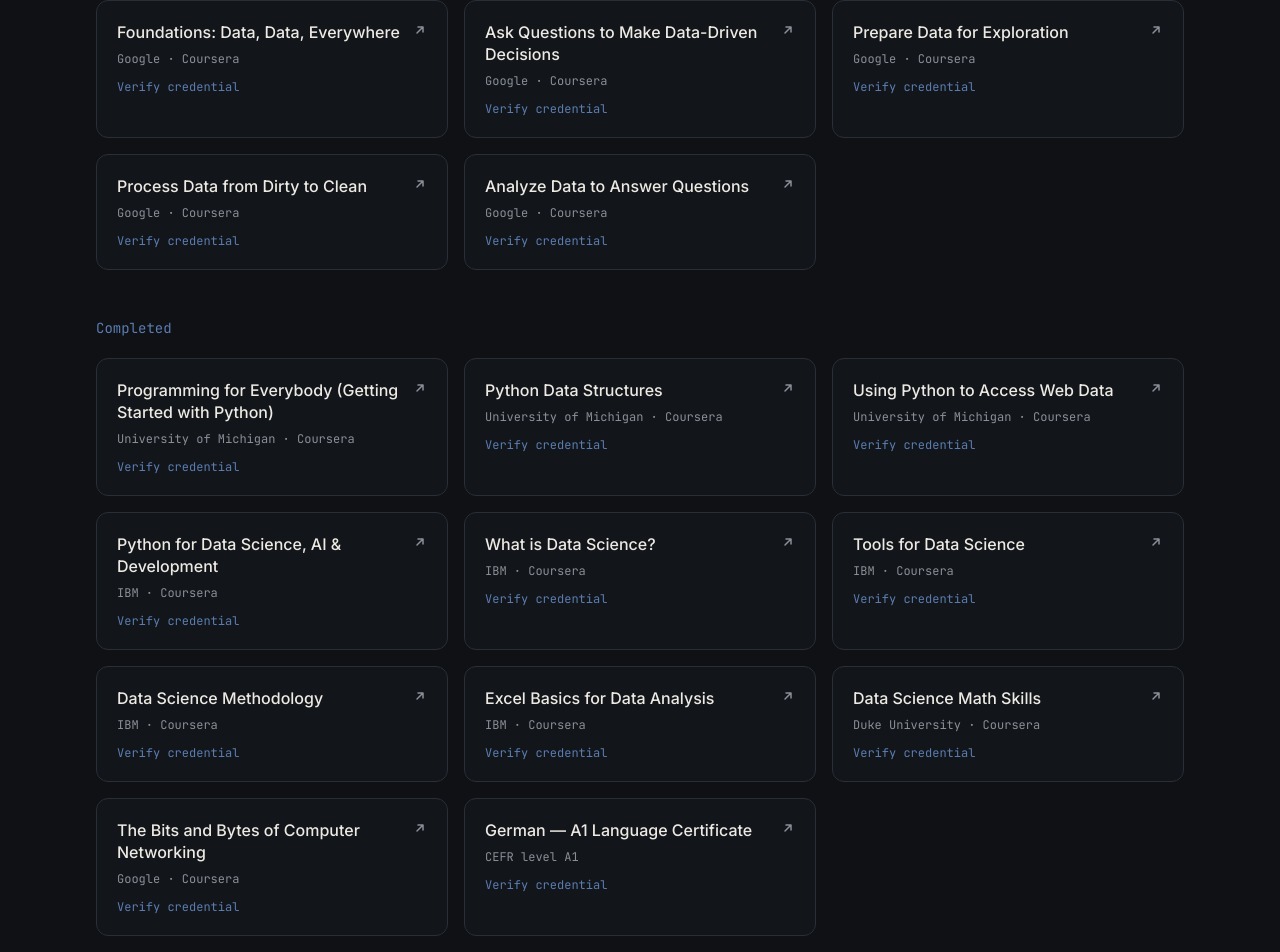
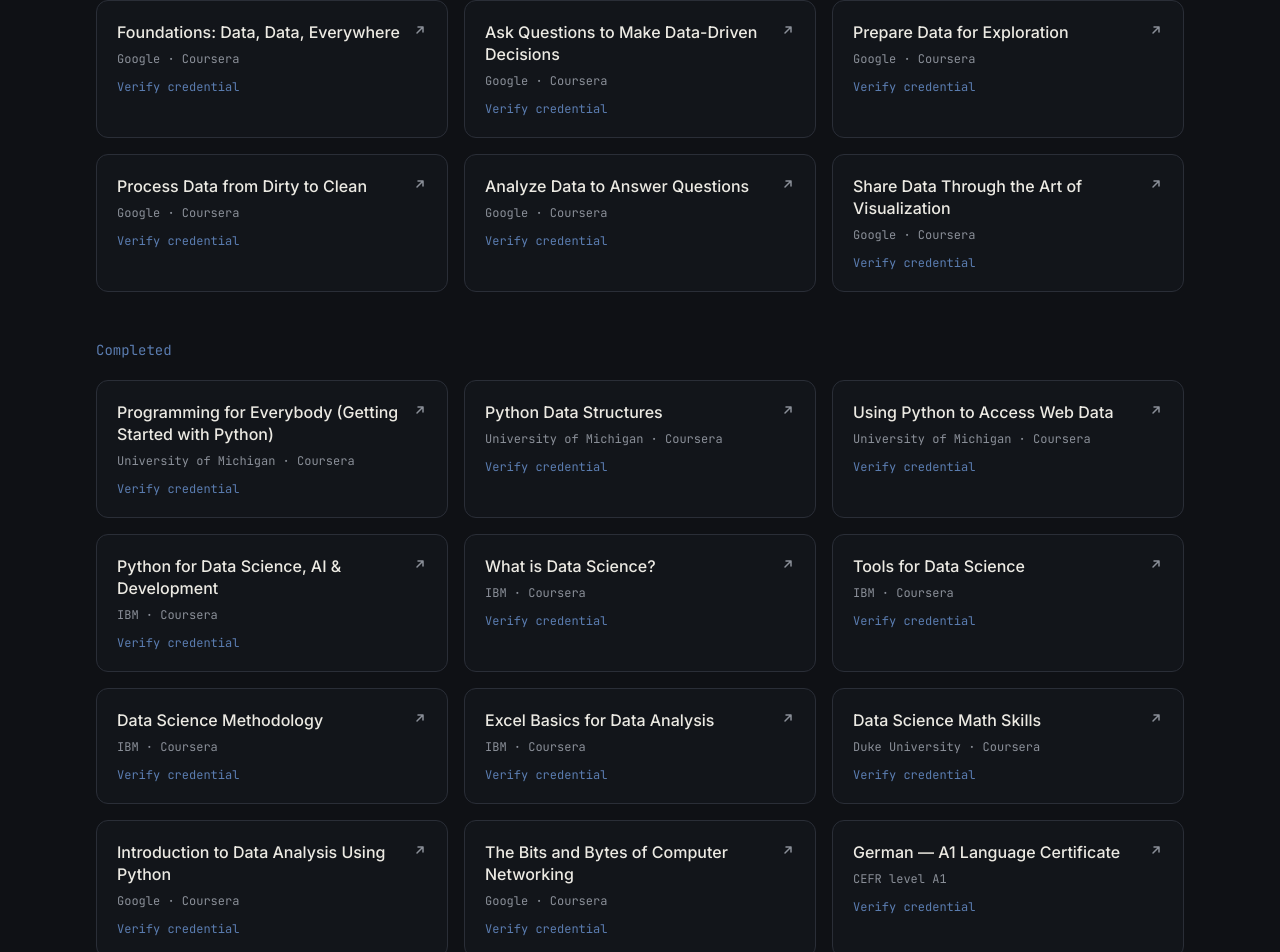
Before and after one commit to SeifAmr-c/Portfolio, a Next.js app: page / in a window 1280 px wide. Shown: the part 4533-5485 px from the top of the page. Built offline with nearby package versions, Linux system fonts and the light colour scheme; a web font is replaced by a local one.

Commit message:
added 2 new certificates

```diff
--- a/src/data/certificates.ts
+++ b/src/data/certificates.ts
@@ -56,6 +56,15 @@
     inProgress: true,
     credentialUrl:
       "https://www.coursera.org/account/accomplishments/verify/DLPGA4TGBOZO",
+  },
+  {
+    title: "Share Data Through the Art of Visualization",
+    issuer: "Coursera",
+    provider: "Google",
+    group: "Google Data Analytics Professional Certificate",
+    inProgress: true,
+    credentialUrl:
+      "https://www.coursera.org/account/accomplishments/verify/J67R2VUZQK8F",
   },
 
   // --- Standalone certificates ---
@@ -123,6 +132,13 @@
       "https://www.coursera.org/account/accomplishments/verify/LTJFR2IOQLHU",
   },
   {
+    title: "Introduction to Data Analysis Using Python",
+    issuer: "Coursera",
+    provider: "Google",
+    credentialUrl:
+      "https://www.coursera.org/account/accomplishments/verify/Z3QRE87FZKIG",
+  },
+  {
     title: "The Bits and Bytes of Computer Networking",
     issuer: "Coursera",
     provider: "Google",
```
